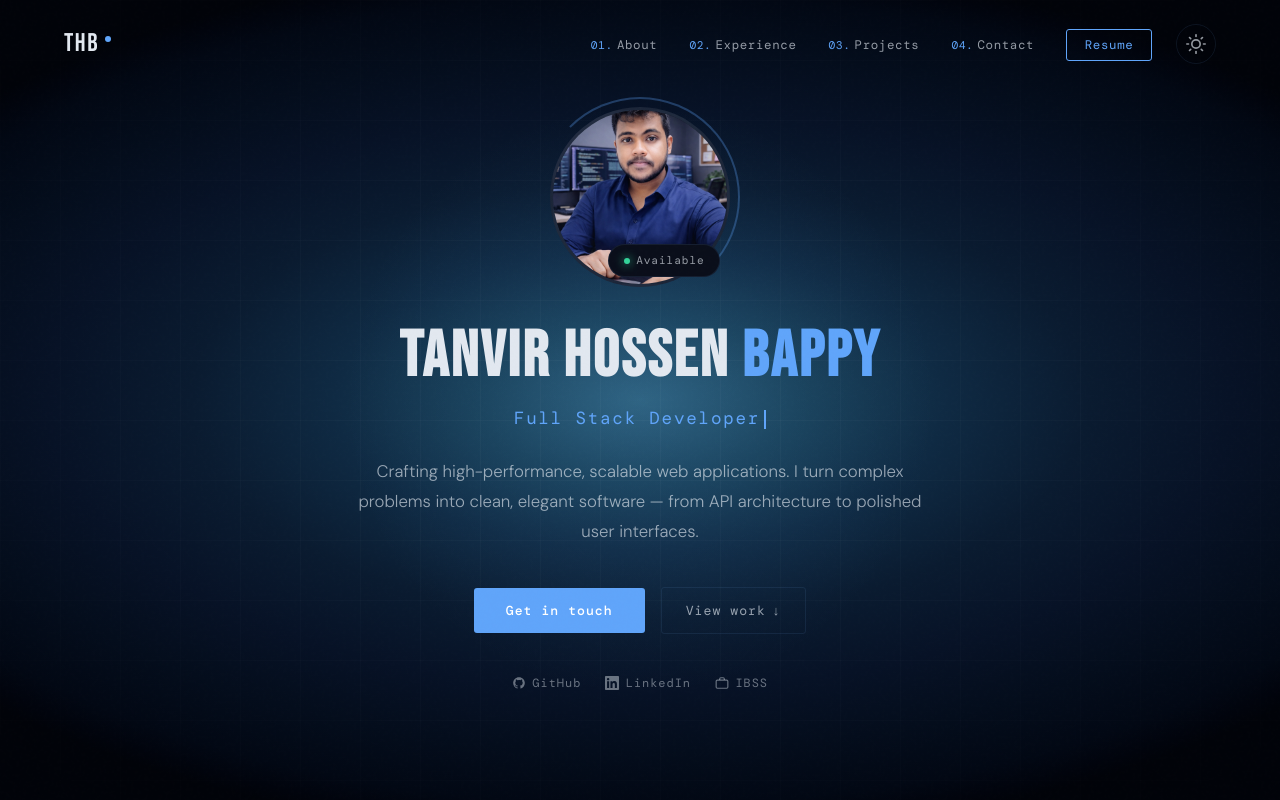
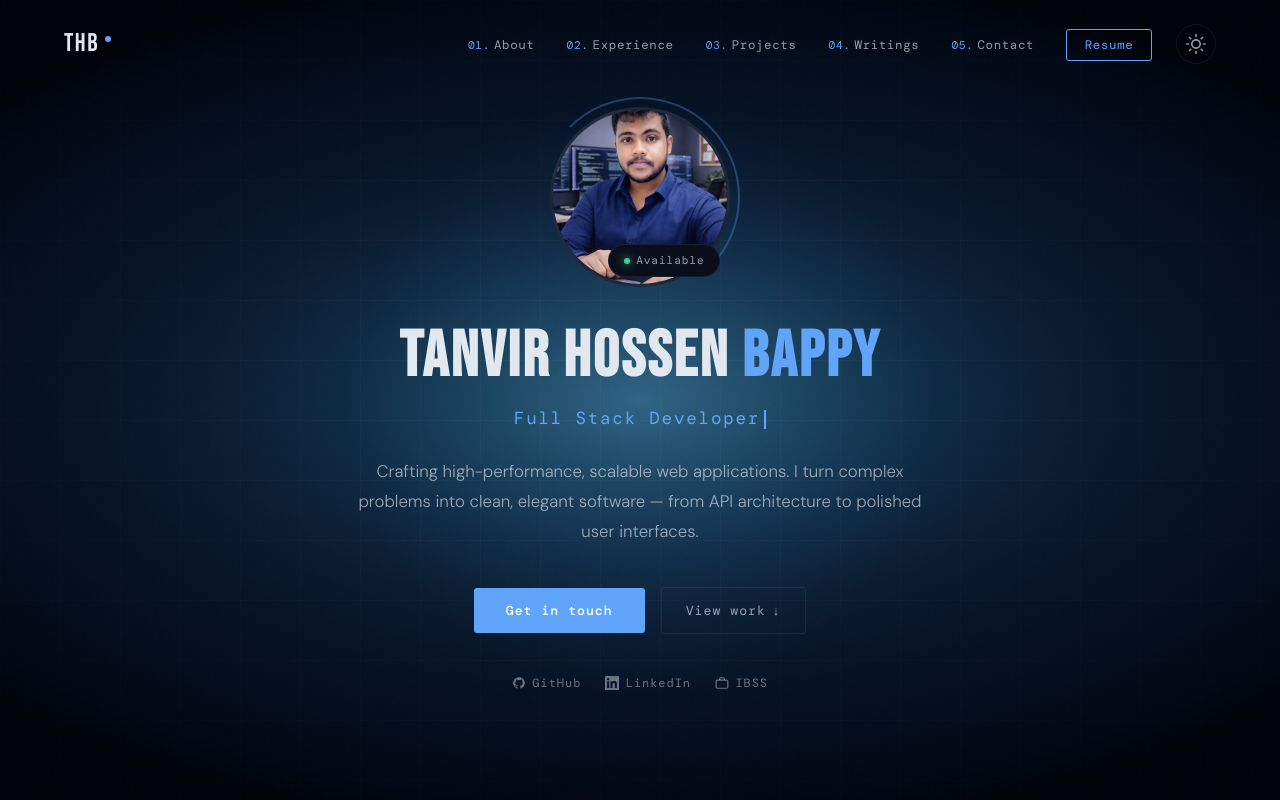
Before and after one commit to thbappy7706/thbappy7706.github.io, a React (Vite) app: page / in a window 1280 px wide. Shown: the top 800 px of the page. Built offline with nearby package versions, Linux system fonts and the light colour scheme; a web font is replaced by a local one.

Commit message:
writting

```diff
--- a/index.html
+++ b/index.html
@@ -1,17 +1,69 @@
 <!doctype html>
 <html lang="en">
+
 <head>
   <meta charset="UTF-8" />
   <link rel="icon" type="image/svg+xml" href="/favicon.svg" />
   <meta name="viewport" content="width=device-width, initial-scale=1.0" />
-    <meta name="description" content="Tanvir Hossen Bappy — Full Stack Web Developer & Software Engineer" />
-    <title>Tanvir Hossen Bappy</title>
+
+  <!-- Primary Meta Tags -->
+  <title>Tanvir Hossen Bappy | Full Stack Web Developer & Software Engineer</title>
+  <meta name="title" content="Tanvir Hossen Bappy | Full Stack Web Developer & Software Engineer" />
+  <meta name="description"
+    content="Portfolio of Tanvir Hossen Bappy, a Full Stack Web Developer specializing in high-performance web applications, API architecture, and elegant user interfaces." />
+  <meta name="keywords"
+    content="Tanvir Hossen Bappy, Full Stack Developer, Software Engineer, Web Development, React, Node.js, Portfolio, IBSS, thbappy7706, JavaScript, TypeScript" />
+  <meta name="author" content="Tanvir Hossen Bappy" />
+  <link rel="canonical" href="https://thbappy7706.github.io/" />
+
+  <!-- Open Graph / Facebook -->
+  <meta property="og:type" content="website" />
+  <meta property="og:url" content="https://thbappy7706.github.io/" />
+  <meta property="og:title" content="Tanvir Hossen Bappy | Full Stack Web Developer & Software Engineer" />
+  <meta property="og:description"
+    content="Portfolio of Tanvir Hossen Bappy, a Full Stack Web Developer specializing in high-performance web applications." />
+  <meta property="og:image" content="https://thbappy7706.github.io/profile.png" />
+
+  <!-- Twitter -->
+  <meta property="twitter:card" content="summary_large_image" />
+  <meta property="twitter:url" content="https://thbappy7706.github.io/" />
+  <meta property="twitter:title" content="Tanvir Hossen Bappy | Full Stack Web Developer & Software Engineer" />
+  <meta property="twitter:description"
+    content="Portfolio of Tanvir Hossen Bappy, a Full Stack Web Developer specializing in high-performance web applications." />
+  <meta property="twitter:image" content="https://thbappy7706.github.io/profile.png" />
+
+  <!-- Structured Data -->
+  <script type="application/ld+json">
+    {
+      "@context": "https://schema.org",
+      "@type": "Person",
+      "name": "Tanvir Hossen Bappy",
+      "url": "https://thbappy7706.github.io/",
+      "image": "https://thbappy7706.github.io/profile.png",
+      "sameAs": [
+        "https://github.com/thbappy7706",
+        "https://linkedin.com/in/tanvirhossenbappy",
+        "https://medium.com/@tanvirhossenbappy751"
+      ],
+      "jobTitle": "Full Stack Web Developer",
+      "worksFor": {
+        "@type": "Organization",
+        "name": "IBSS"
+      },
+      "description": "Tanvir Hossen Bappy is a Full Stack Web Developer specializing in building high-performance, scalable web applications with Laravel, React, and Node.js."
+    }
+    </script>
+
   <link rel="preconnect" href="https://fonts.googleapis.com" />
   <link rel="preconnect" href="https://fonts.gstatic.com" crossorigin />
-    <link href="https://fonts.googleapis.com/css2?family=Bebas+Neue&family=DM+Mono:ital,wght@0,300;0,400;0,500;1,400&family=DM+Sans:ital,opsz,wght@0,9..40,300;0,9..40,400;0,9..40,500;1,9..40,300&display=swap" rel="stylesheet" />
+  <link
+    href="https://fonts.googleapis.com/css2?family=Bebas+Neue&family=DM+Mono:ital,wght@0,300;0,400;0,500;1,400&family=DM+Sans:ital,opsz,wght@0,9..40,300;0,9..40,400;0,9..40,500;1,9..40,300&display=swap"
+    rel="stylesheet" />
 </head>
+
 <body>
   <div id="root"></div>
   <script type="module" src="/src/main.jsx"></script>
 </body>
+
 </html>
--- a/src/components/Contact.jsx
+++ b/src/components/Contact.jsx
@@ -8,7 +8,7 @@ export default function Contact() {
   return (
     <section className={`${styles.section} ${isVisible ? 'section-visible' : ''}`} id="contact" ref={ref}>
       <div className={styles.container}>
-        <SectionLabel label="04" title="Contact" />
+        <SectionLabel label="05" title="Contact" />
 
         <div className={styles.inner}>
           <div className={styles.textBlock}>
--- a/src/components/Navbar.jsx
+++ b/src/components/Navbar.jsx
@@ -1,7 +1,13 @@
 import { useState, useEffect } from 'react'
 import styles from './Navbar.module.css'
 
-const links = ['About', 'Experience', 'Projects', 'Contact']
+const navLinks = [
+  { name: 'About', path: 'about' },
+  { name: 'Experience', path: 'experience' },
+  { name: 'Projects', path: 'projects' },
+  { name: 'Writings', path: 'https://medium.com/@tanvirhossenbappy751', external: true },
+  { name: 'Contact', path: 'contact' },
+]
 
 export default function Navbar({ theme, toggleTheme }) {
   const [scrolled, setScrolled] = useState(false)
@@ -25,10 +31,11 @@ export default function Navbar({ theme, toggleTheme }) {
     }
   }, [menuOpen])
 
-  const handleNav = (e, id) => {
+  const handleNav = (e, link) => {
+    if (link.external) return
     e.preventDefault()
     setMenuOpen(false)
-    document.getElementById(id.toLowerCase())?.scrollIntoView({ behavior: 'smooth' })
+    document.getElementById(link.path.toLowerCase())?.scrollIntoView({ behavior: 'smooth' })
   }
 
   return (
@@ -48,11 +55,16 @@ export default function Navbar({ theme, toggleTheme }) {
             }
           }}
         >
-          {links.map((l, i) => (
-            <li key={l} style={{ animationDelay: menuOpen ? `${i * 0.05}s` : '0s' }}>
-              <a href={`#${l.toLowerCase()}`} onClick={e => handleNav(e, l)}>
+          {navLinks.map((l, i) => (
+            <li key={l.name} style={{ animationDelay: menuOpen ? `${i * 0.05}s` : '0s' }}>
+              <a
+                href={l.external ? l.path : `#${l.path}`}
+                target={l.external ? "_blank" : undefined}
+                rel={l.external ? "noreferrer" : undefined}
+                onClick={e => handleNav(e, l)}
+              >
                 <span className={styles.num}>0{i + 1}.</span>
-                {l}
+                {l.name}
               </a>
             </li>
           ))}
```
Also changed, not shown: public/robots.txt (added), 1 other file (tests, documents, lock files or other folders). Lines whose indentation alone changed are shown as unchanged.
